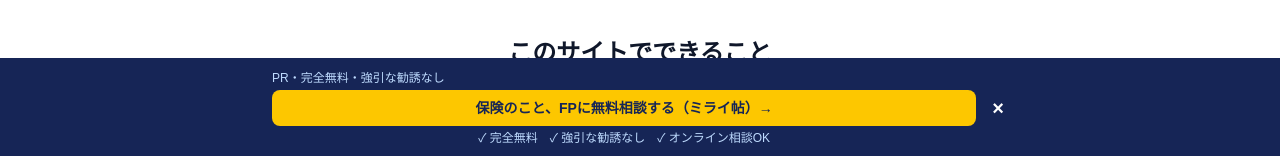
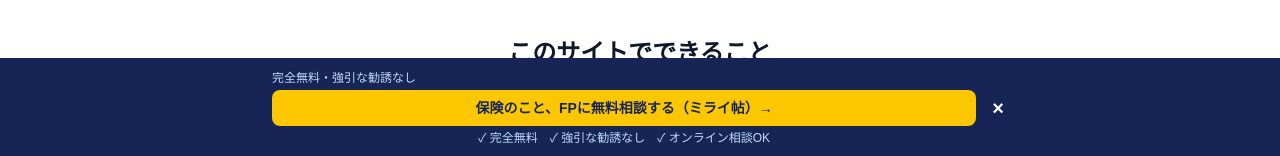
Before and after one commit to zero-zero-youtube/hoken-data, a Next.js app: page / in a window 1280 px wide. Shown: the part 642-798 px from the top of the page. Built offline with nearby package versions, Linux system fonts and the light colour scheme; no server answers; the database is empty.

Commit message:
Remove 'PR・' prefix from StickyAffiliateBanner label
Co-Authored-By: Claude Sonnet 4.6 <noreply@anthropic.com>

```diff
--- a/components/StickyAffiliateBanner.tsx
+++ b/components/StickyAffiliateBanner.tsx
@@ -21,7 +21,7 @@ export default function StickyAffiliateBanner() {
     <div className="fixed bottom-0 left-0 right-0 z-50 bg-blue-950 shadow-lg">
       <div className="max-w-3xl mx-auto px-4 py-3 flex items-center justify-between gap-3">
         <div className="flex-1 min-w-0">
-          <p className="text-blue-200 text-xs mb-1">PR・完全無料・強引な勧誘なし</p>
+          <p className="text-blue-200 text-xs mb-1">完全無料・強引な勧誘なし</p>
           <a
             href="http://www.rentracks.jp/adx/r.html?idx=0.72767.382229.10612.15191&dna=173109"
             target="_blank"
```
